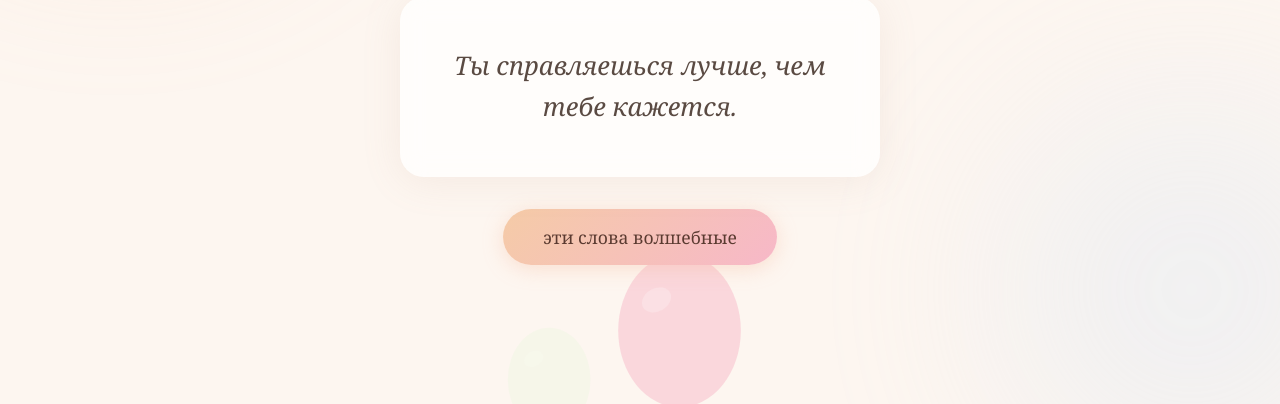
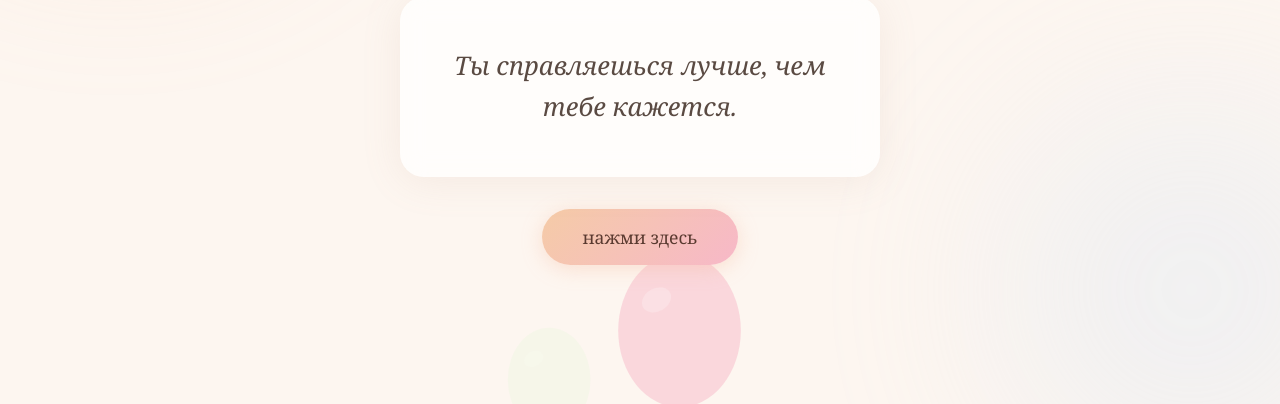
Before and after one commit to NATADAU/for-you, a plain HTML site: page index.html in a window 1280 px wide. Shown: the part 396-800 px from the top of the page. Drawn offline with Linux system fonts and the light colour scheme.

Commit message:
Update index.html

```diff
--- a/index.html
+++ b/index.html
@@ -178,7 +178,7 @@
     <p id="phrase">Ты справляешься лучше, чем тебе кажется.</p>
   </div>
 
-  <button class="btn" onclick="nextAction()">эти слова волшебные</button>
+  <button class="btn" onclick="nextAction()">нажми здесь</button>
 </div>
 
 <script>
```
